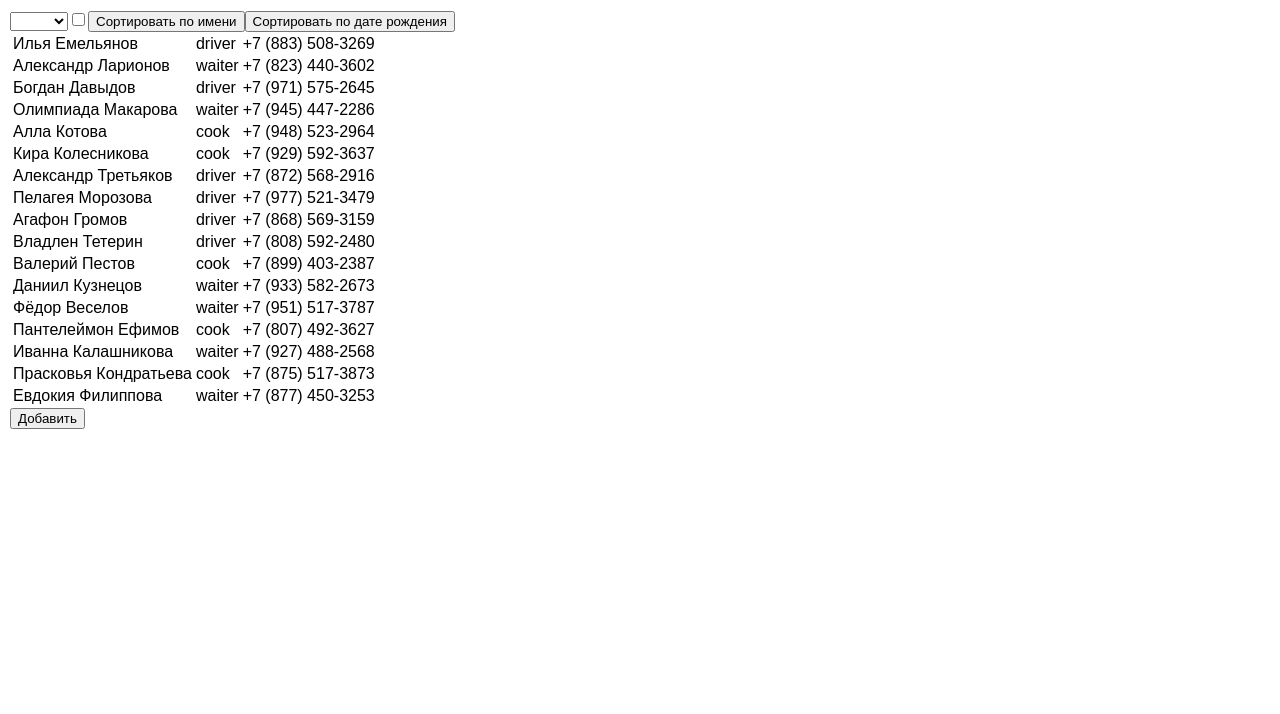
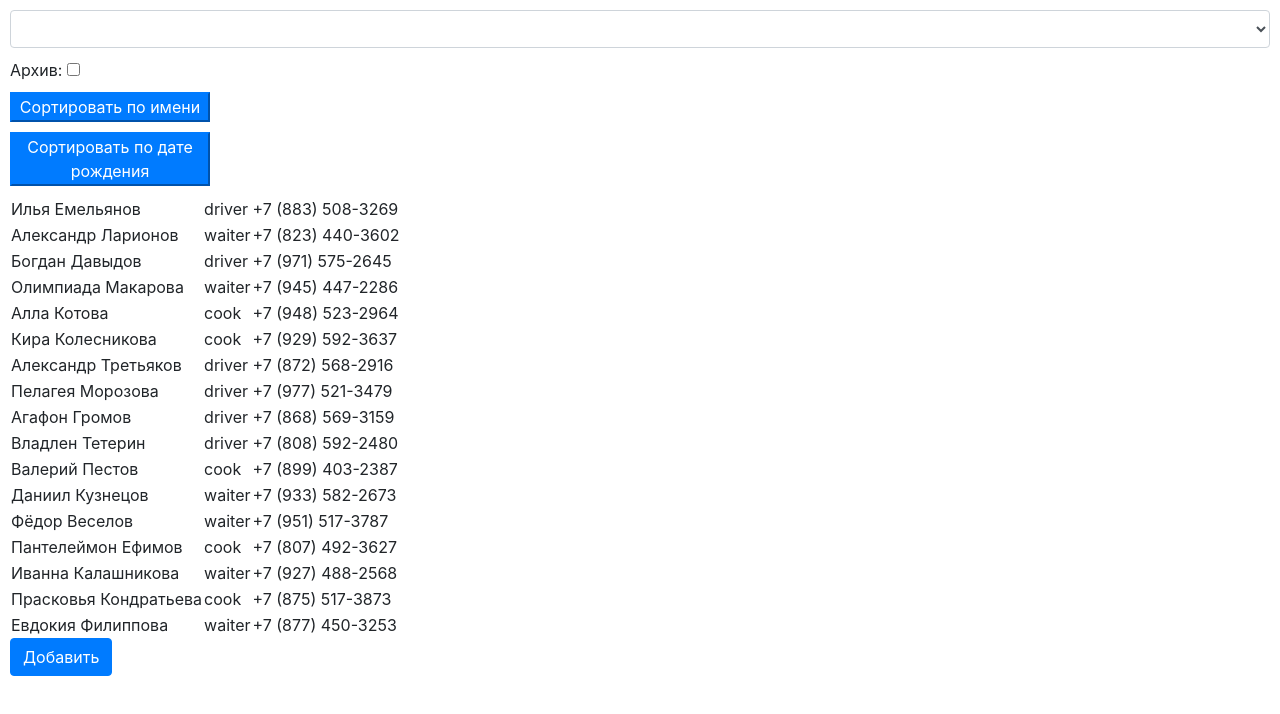
Before and after one commit to alexandrsmirnov93/CRUD-from-react-redux, a React app: page / in a window 1280 px wide. Shown: the top 714 px of the page. Built offline with nearby package versions, Linux system fonts and the light colour scheme.

Commit message:
Верстка и фиксы

```diff
--- a/package.json
+++ b/package.json
@@ -3,6 +3,7 @@
   "version": "0.1.0",
   "private": true,
   "dependencies": {
+    "bootstrap": "^4.3.1",
     "react": "^16.8.6",
     "react-dom": "^16.8.6",
     "react-redux": "^7.1.0",
--- a/src/App.scss
+++ b/src/App.scss
@@ -22,10 +22,10 @@ $mainMargin: 10px;
 
 .AppEmployees_Modal_label, .AppEmployees_Modal_submit{
   display: block;
-  margin: $mainMargin 0;
+  margin: $mainMargin $mainMargin $mainMargin 0;
 }
 
-.AppEmployees_Modal_input{
+.AppEmployees_Modal_input, .AppEmployees_headerElem{
   display: block;
   margin: $mainMargin 0;
 }
@@ -33,3 +33,7 @@ $mainMargin: 10px;
 .AppEmployees{
   margin: $mainMargin;
 }
+
+.AppEmployees_headerElemButton{
+  width: 200px;
+}
--- a/src/containers/AppAddNewEmployee.js
+++ b/src/containers/AppAddNewEmployee.js
@@ -9,7 +9,8 @@ class AppAddNewEmployee extends Component {
     archive: false,
     role: '',
     phone: '',
-    birthday: ''
+    birthday: '',
+    roles: ['', 'driver', 'waiter', 'cook']
   }
   changeName = (e)=>{
     this.setState({name: e.target.value})
@@ -24,7 +25,7 @@ class AppAddNewEmployee extends Component {
     this.setState({phone: e.target.value})
   }
   changeBirthDate=(e)=>{
-    this.setState({nabirthdayme: e.target.value})
+    this.setState({birthday: e.target.value})
   }
   addEmployee=(e)=>{
 
@@ -53,17 +54,21 @@ class AppAddNewEmployee extends Component {
         <div className="AppAddNewEmployee">
           <form onSubmit={this.addEmployee}>
               <label className='AppEmployees_Modal_label'>Имя</label>
-              <input required className='AppEmployees_Modal_input' onChange={this.changeName}></input>
+              <input required className='AppEmployees_Modal_input form-control' onChange={this.changeName}></input>
               <label className='AppEmployees_Modal_label'>Архив</label>
               <input className='AppEmployees_Modal_input' type='checkbox' onChange={this.changeArchive}></input>
               <label className='AppEmployees_Modal_label'>Роль</label>
-              <input required className='AppEmployees_Modal_input' onChange={this.changeRole}></input>
+              <select required onChange={this.changeRole} value={this.state.role} className='form-control'>
+                        {this.state.roles.map(item => <option key={item}>
+                            {item}
+                        </option>)}
+                    </select>
               <label className='AppEmployees_Modal_label'>Телефон</label>
-              <input required className='AppEmployees_Modal_input' onChange={this.changePhone}></input>
+              <input required className='AppEmployees_Modal_input form-control' onChange={this.changePhone}></input>
               <label className='AppEmployees_Modal_label'>Дата рождения (формат дд.мм.ггг)</label>
-              <input required className='AppEmployees_Modal_input' onChange={this.changeBirthDate} pattern='^\d{1,2}.\d{1,2}.\d{4}$'></input>
-              <button className='AppEmployees_Modal_submit' type='submit'>Отправить</button>
-              <button onClick={this.props.closeItself} className='AppEmployees_Modal_submit' type='button'>Отменить</button>
+              <input required className='AppEmployees_Modal_input form-control' onChange={this.changeBirthDate} pattern='^\d{1,2}\.\d{1,2}\.\d{4}$'></input>
+              <button className='AppEmployees_Modal_submit btn btn-primary' type='submit'>Отправить</button>
+              <button onClick={this.props.closeItself} className='AppEmployees_Modal_submit btn btn-danger' type='button'>Отменить</button>
           </form>
         </div>
       </div>
--- a/src/containers/AppEditEmployee.js
+++ b/src/containers/AppEditEmployee.js
@@ -54,22 +54,22 @@ class AppEditEmployee extends Component {
             <div className="AppEditEmployee">
                 <form onSubmit={this.editEmployee}>
                     <label className='AppEmployees_Modal_label'>Имя</label>
-                    <input required onChange={this.changeName} value={this.state.name} />
+                    <input className='AppEmployees_Modal_input form-control' required onChange={this.changeName} value={this.state.name} />
                     <label className='AppEmployees_Modal_label'>Архив</label>
-                    <input type='checkbox' onChange={this.changeArchive} checked={this.state.archve}/>
+                    <input className='AppEmployees_Modal_input' type='checkbox' onChange={this.changeArchive} checked={this.state.archve}/>
                     <label className='AppEmployees_Modal_label'>Роль</label>
                     {/* <input onChange={this.changeRole} value={this.state.role}/> */}
-                    <select onChange={this.changeRole} value={this.state.role}>
+                    <select required onChange={this.changeRole} value={this.state.role} className='form-control'>
                         {this.state.roles.map(item => <option key={item}>
                             {item}
                         </option>)}
                     </select>
                     <label className='AppEmployees_Modal_label'>Телефон</label>
-                    <input required onChange={this.changePhone} value={this.state.phone} />
+                    <input className='AppEmployees_Modal_input form-control' required onChange={this.changePhone} value={this.state.phone} />
                     <label className='AppEmployees_Modal_label'>Дата рождения (формат дд.мм.ггг)</label>
-                    <input required onChange={this.changeBirthDate} value={this.state.birthday} pattern='^\d{1,2}.\d{1,2}.\d{4}$'/>
-                    <button className='AppEmployees_Modal_submit' type='submit'>Отправить</button>
-                    <button onClick={this.props.closeItself} className='AppEmployees_Modal_submit' type='button'>Отменить</button>
+                    <input className='AppEmployees_Modal_input form-control' required onChange={this.changeBirthDate} value={this.state.birthday} pattern='^\d{1,2}\.\d{1,2}\.\d{4}$'/>
+                    <button className='AppEmployees_Modal_submit btn btn-primary' type='submit'>Отправить</button>
+                    <button onClick={this.props.closeItself} className='AppEmployees_Modal_submit btn btn-danger' type='button'>Отменить</button>
 
                 </form>
             </div>
--- a/src/containers/AppEmployees.js
+++ b/src/containers/AppEmployees.js
@@ -73,16 +73,17 @@ class AppEmployees extends Component {
                 { this.state.openModalEdit && <AppEditEmployee dataForEdit={this.state.dataForEdit} closeItself={this.changeUser}/> }
 
 
-                <select onChange={this.filterEmployees}>
+                <select onChange={this.filterEmployees} className='form-control AppEmployees_headerElem'>
                     {this.state.allRoles.map(item=>
                         <option key={item}>
                             {item}
+
                         </option>
                     )}
                 </select>
-                <input type='checkbox' onChange={this.changeChekbox}></input>
-                <button onClick={(e)=>this.sortEmployees(e, 'name')}>Сортировать по имени</button>
-                <button onClick={(e)=>this.sortEmployees(e, 'birthday')}>Сортировать по дате рождения</button>
+                Архив: <input type='checkbox' onChange={this.changeChekbox}></input>
+                <button className='btn-primary AppEmployees_headerElem AppEmployees_headerElemButton' onClick={(e)=>this.sortEmployees(e, 'name')}>Сортировать по имени</button>
+                <button className='btn-primary AppEmployees_headerElem AppEmployees_headerElemButton' onClick={(e)=>this.sortEmployees(e, 'birthday')}>Сортировать по дате рождения</button>
                 <table>
                     <tbody >
                         {this.props.employees.filter(this.filterData).map(item=>
@@ -94,7 +95,7 @@ class AppEmployees extends Component {
                         )}
                     </tbody>
                 </table>
-                <button onClick={this.addUser}>Добавить</button>
+                <button onClick={this.addUser} className='btn btn-primary'>Добавить</button>
             </div>
         );
     }
--- a/src/index.js
+++ b/src/index.js
@@ -7,6 +7,7 @@ import { Provider } from 'react-redux'
 import * as serviceWorker from './serviceWorker';
 import './index.css';
 import thunk from 'redux-thunk';//На случай, если данные из json будут приходить из сервера
+import 'bootstrap/dist/css/bootstrap.css';
 const store = createStore(rootReducers, applyMiddleware(thunk));
 
 
```
